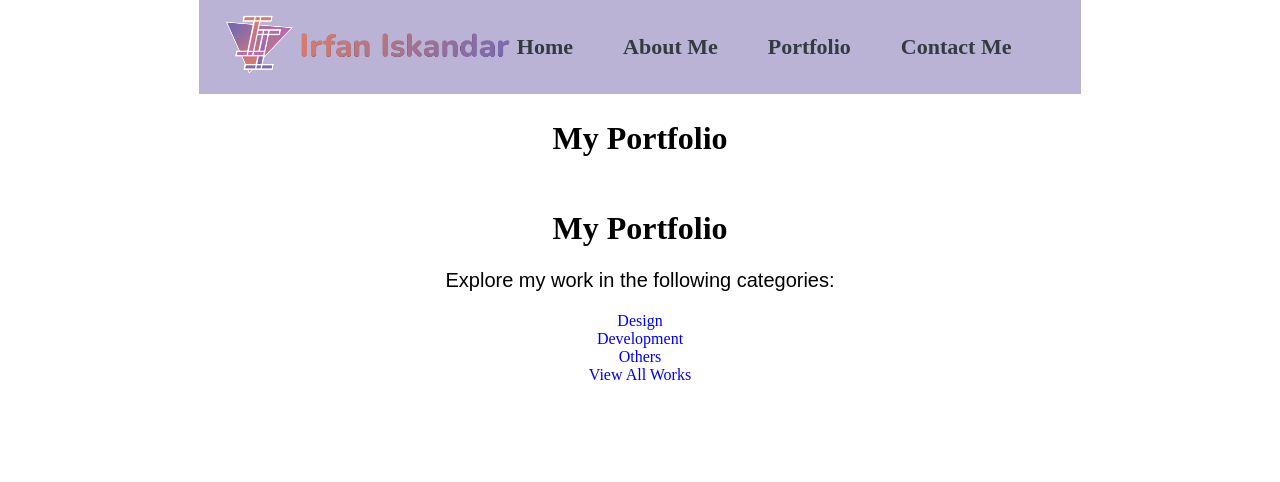
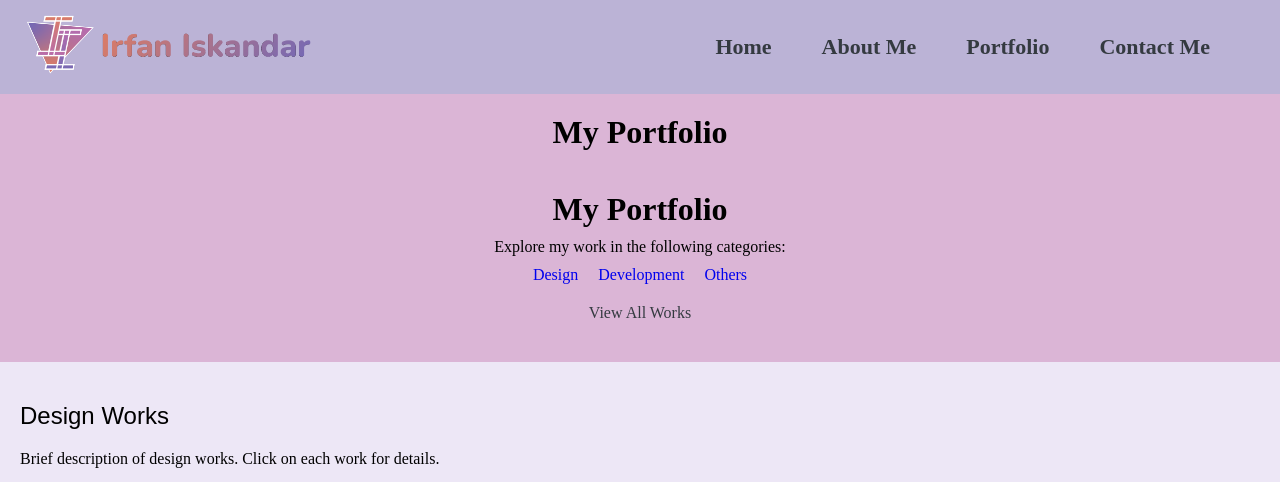
Before and after one commit to lapidotler/irfaniskandar, a PHP site: page /portfolio.html in a window 1280 px wide. Shown: the top 482 px of the page. Run offline with PHP 8.4, Linux system fonts and the light colour scheme.

Commit message:
Personal Portfolio (Update)

```diff
--- a/portfolio.html
+++ b/portfolio.html
@@ -1,7 +1,7 @@
 <!DOCTYPE html>
 <html lang="en">
     <head>
-        <title>My Portfolio</title>
+        <title>Portfolio</title>
         <meta charset="UTF-8">
         <meta name="viewport" content="width=device-width, initial-scale=1.0">
         <link rel="stylesheet" href="https://cdnjs.cloudflare.com/ajax/libs/font-awesome/6.0.0-beta3/css/all.min.css">
@@ -9,9 +9,10 @@
         <link rel="stylesheet" type="text/css" href="stylesheets/navigation/footerTest.css"/>
         <link rel="stylesheet" type="text/css" href="stylesheets/navigation/navbar.css"/>
         <link rel="stylesheet" type="text/css" href="stylesheets/navigation/footer.css"/>
-        <link rel="stylesheet" type="text/css" href="stylesheets/index.css"/>
+        <link rel="stylesheet" type="text/css" href="stylesheets/portfolio.css"/>
     </head>
     <body>
+        <div class="body-content" style="background-color: #dbb5d6">
             <!-- Navigation Bar -->
             <header>
                 <nav class="custom-navbar flex-column responsive">
@@ -151,5 +152,6 @@
                     </div>
                 </div>
             </footer>
+        </div>
     </body>
 </html>
--- a/stylesheets/about.css
+++ b/stylesheets/about.css
@@ -1,9 +1,11 @@
 body {
     margin: 0;
     padding: 0;
-    display: flex;
+    display: block;
+    flex: 1; /* Allow it to expand to fill available space */
     flex-direction: column;
     align-items: center;
+    overflow: auto;
 }
 
 .header {
--- a/stylesheets/index.css
+++ b/stylesheets/index.css
@@ -1,9 +1,11 @@
 body {
     margin: 0;
     padding: 0;
-    display: flex;
+    display: block;
+    flex: 1; /* Allow it to expand to fill available space */
     flex-direction: column;
     align-items: center;
+    overflow: auto;
 }
 
 .header {
--- a/stylesheets/portfolio.css
+++ b/stylesheets/portfolio.css
@@ -1,9 +1,11 @@
 body {
   margin: 0;
   padding: 0;
-  display: flex;
+  display: block;
+  flex: 1; /* Allow it to expand to fill available space */
   flex-direction: column;
   align-items: center;
+  overflow: auto;
 }
 
 .header {
```
Lines whose indentation alone changed are shown as unchanged.
